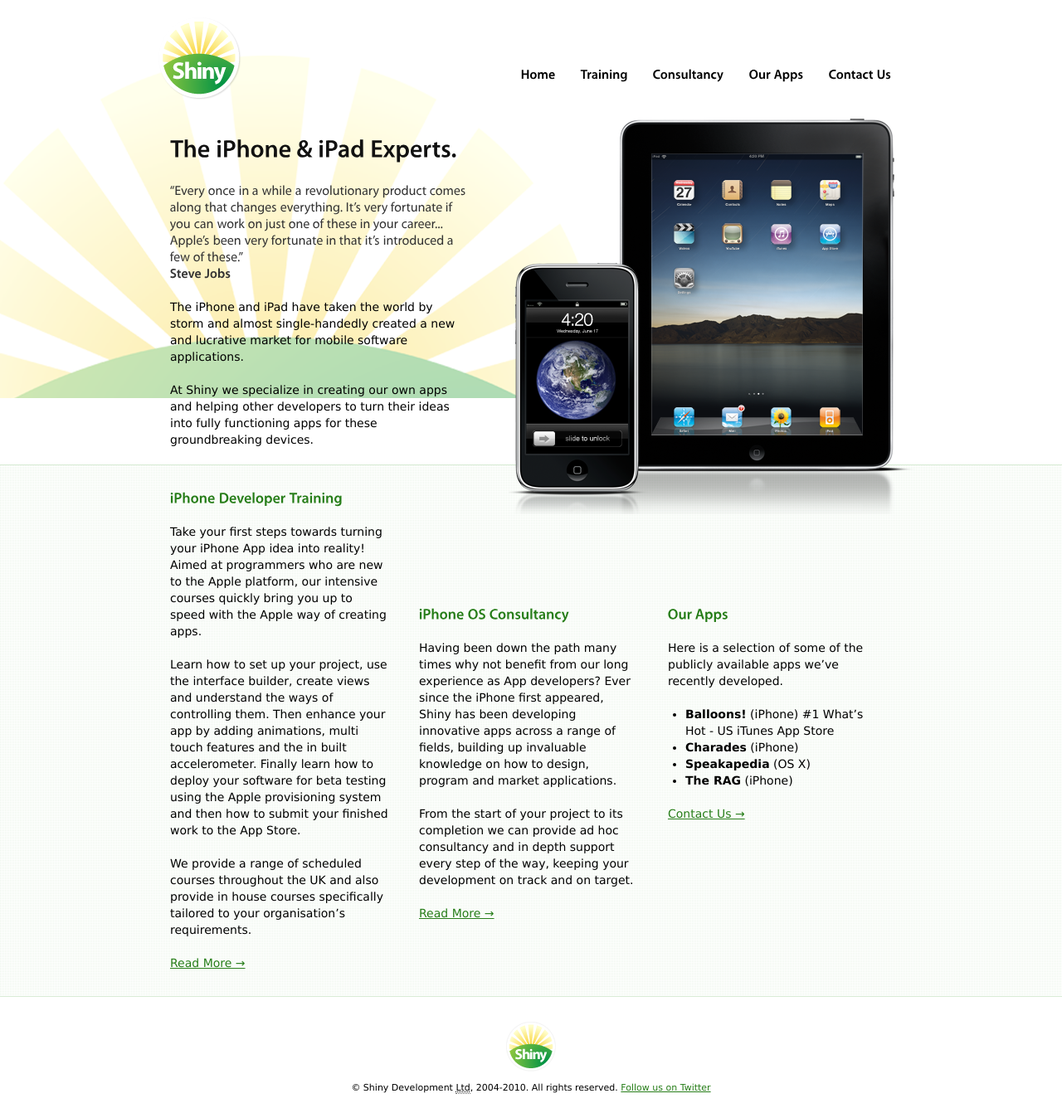
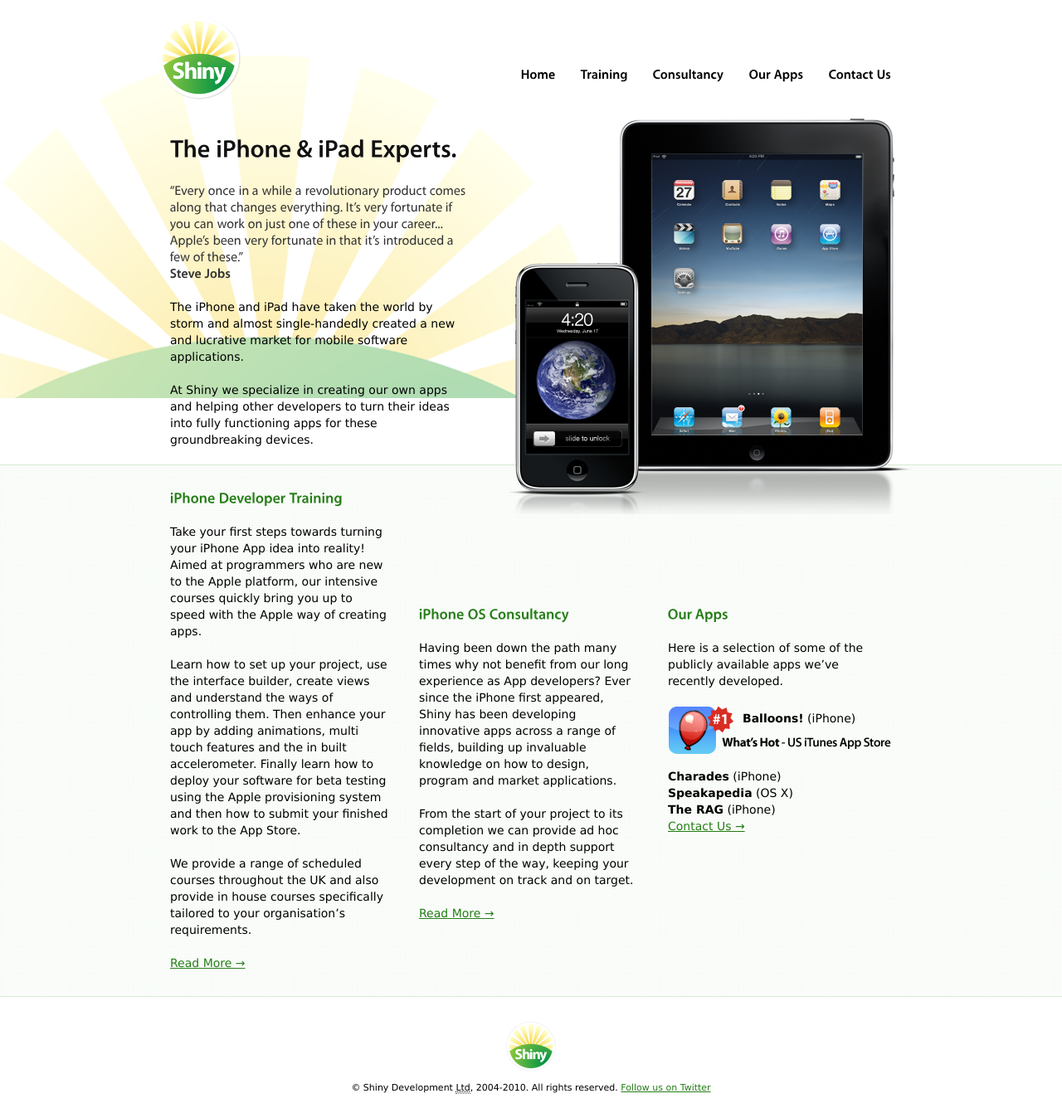
Before and after one commit to shinydevelopment/ShinyDevelopment-Holding, a Jekyll site: the page built from index.html, in a window 1280 px wide. Shown: the whole page at 83% size. Built offline with Jekyll 4.4.1, drawn with Linux system fonts in a browser that asks for light colours; Markdown is read by kramdown in place of the engine named in the settings.

Commit message:
Added Balloons icon and also consultancy page content

```diff
--- a/assets/styles/layout.css
+++ b/assets/styles/layout.css
@@ -122,9 +122,17 @@
     border-top: 1px solid #d8ebd5;
 }
 
-.content-lower {
+.content-lower, .content-lower-alt {
     clear: both;
     padding: 20px 0;
+}
+
+.content-lower-alt .section{
+    display: inline;
+    float: left;
+    margin: 0 20px 0 15px;
+    padding: 10px 0;
+    width: 415px;
 }
 
 .content-lower .section{
@@ -190,6 +198,27 @@
 
 /* @end */
 
+.section ul.app-list {
+    list-style: none;
+    margin: 0;
+    padding: 0;
+}
+
+.section ul.app-list li {
+    display: inline;
+    float: left;
+    width: 260px;
+}
+
+.section li.balloons {
+    background: url(../images/whats-hot.png) top left no-repeat;
+    display: inline;
+    float: left;
+    height: 60px;
+    margin: 0 0 10px 0;
+    padding: 5px 0 0 90px;
+}
+
 
 /* @group Self Clear Floats
 --------------------------------------------- */
--- a/index.html
+++ b/index.html
@@ -68,8 +68,8 @@
 
             <p>Here is a selection of some of the publicly available apps we&rsquo;ve recently developed.</p>
 
-            <ul>
-                <li><strong>Balloons!</strong> (iPhone) #1 What&rsquo;s Hot - US iTunes App Store</li>
+            <ul class="app-list">
+                <li class="balloons"><strong>Balloons!</strong> (iPhone)</li>
                 <li><strong>Charades</strong> (iPhone)</li>
                 <li><strong>Speakapedia</strong> (OS X)</li>
                 <li><strong>The RAG</strong> (iPhone)</li>
```
Also changed, not shown: assets/images/whats-hot.png (added), 1 other file.
